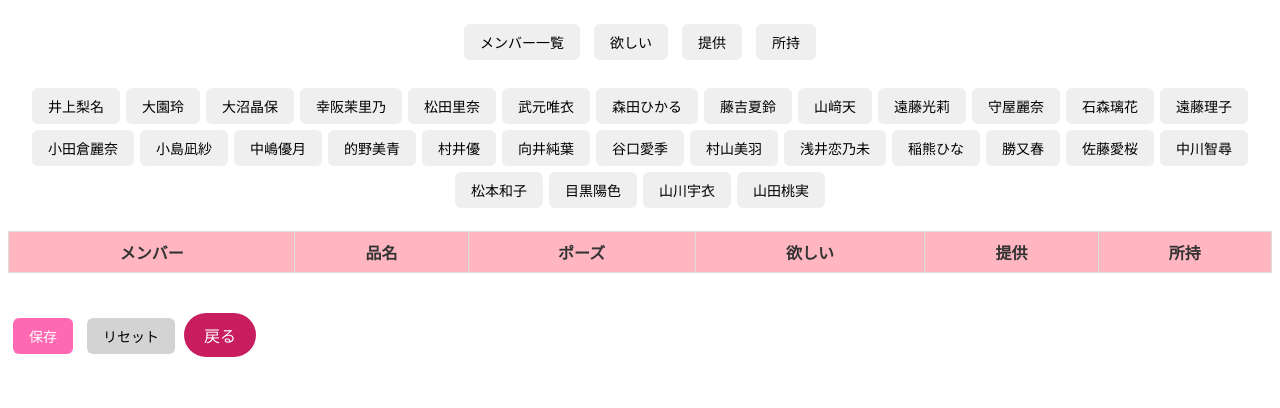
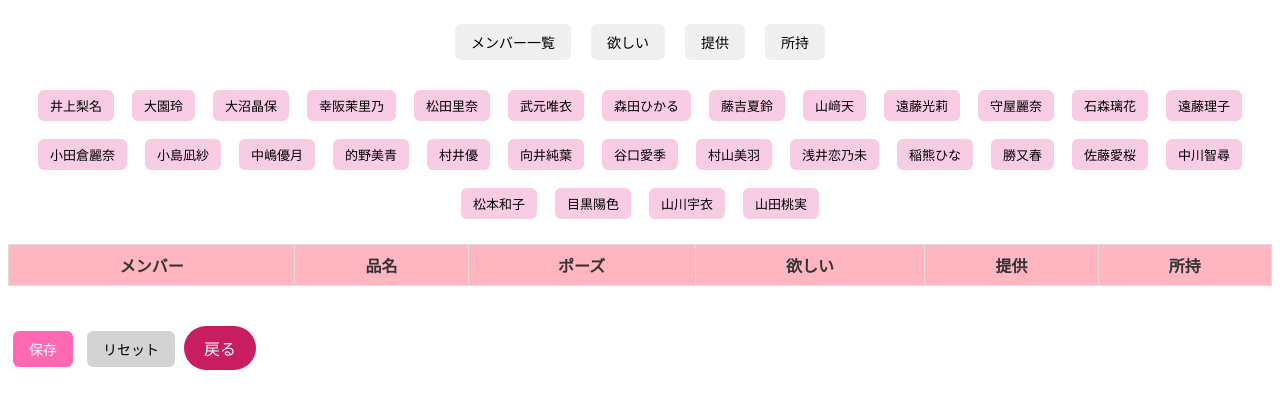
Before and after one commit to atkhbm/sakurazaka-photo, a plain HTML site: page mylist_manage.html in a window 1280 px wide. Shown: the part 70-478 px from the top of the page. Drawn offline with Linux system fonts and the light colour scheme; no server answers.

Commit message:
Add files via upload

```diff
--- a/style.css
+++ b/style.css
@@ -37,12 +37,14 @@
 
 /* メインタブ中央揃え */
 #main-tabs {
-  text-align: center;
+  display: flex;           /* 横並び */
+  justify-content: center; /* 中央寄せ */
+  gap: 10px;               /* ボタン間隔 */
   margin: 20px 0;
 }
+
 #main-tabs button {
   padding: 8px 16px;
-  margin: 5px;
   border-radius: 6px;
   border: none;
   cursor: pointer;
@@ -51,14 +53,27 @@
 
 /* メンバータブ中央揃え */
 #member-tabs {
-  text-align: center;
+  display: flex;           /* 横並び */
+  justify-content: center; /* 中央寄せ */
+  flex-wrap: wrap;         /* 複数行対応 */
+  gap: 8px;
   margin: 15px 0;
 }
+
 #member-tabs button {
-  margin: 3px;
+  padding: 6px 12px;
+  border-radius: 6px;
+  border: none;
+  cursor: pointer;
+  font-size: 13px;
+  background-color: #f8cce2; /* 薄いピンク */
+  transition: background-color 0.3s;
+}
+#member-tabs button:hover {
+  background-color: #f497b6; /* 濃いピンク */
 }
 
-/* ボタン共通デザイン */
+/* ボタンデザイン */
 button {
   padding: 8px 16px;
   margin: 5px;
@@ -87,9 +102,3 @@ button {
 .secondary-btn:hover {
   background-color: #a9a9a9; /* 濃いグレー */
 }
-
-/* 下部ボタンエリア中央揃え */
-.button-area {
-  text-align: center;
-  margin-top: 20px;
-}
```
